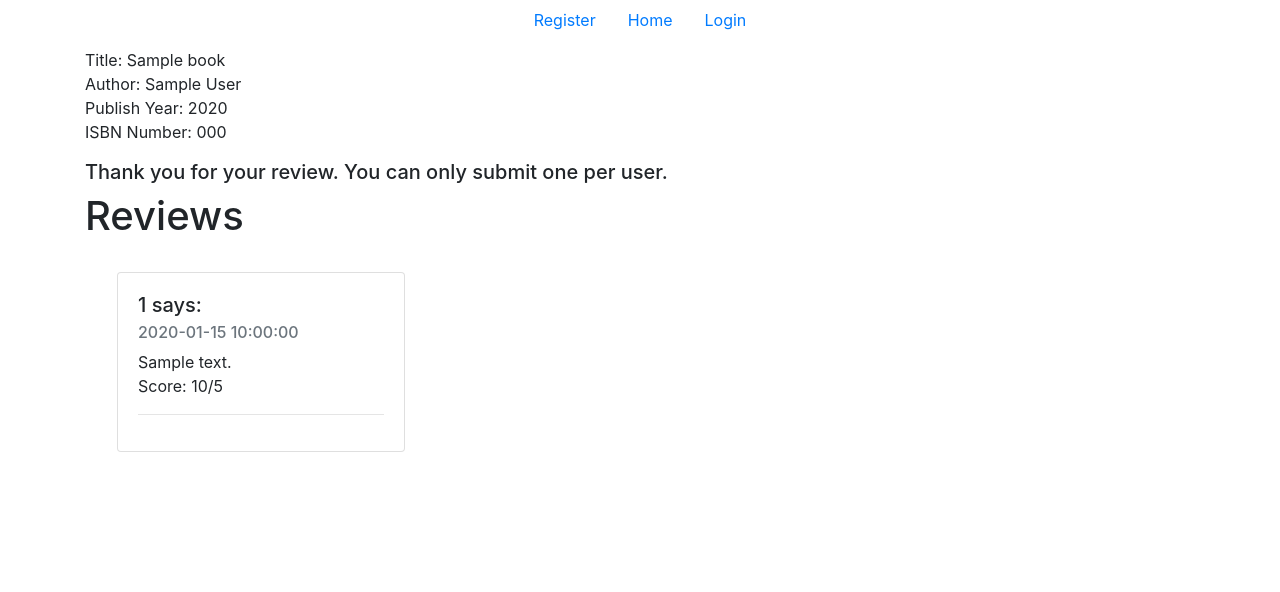
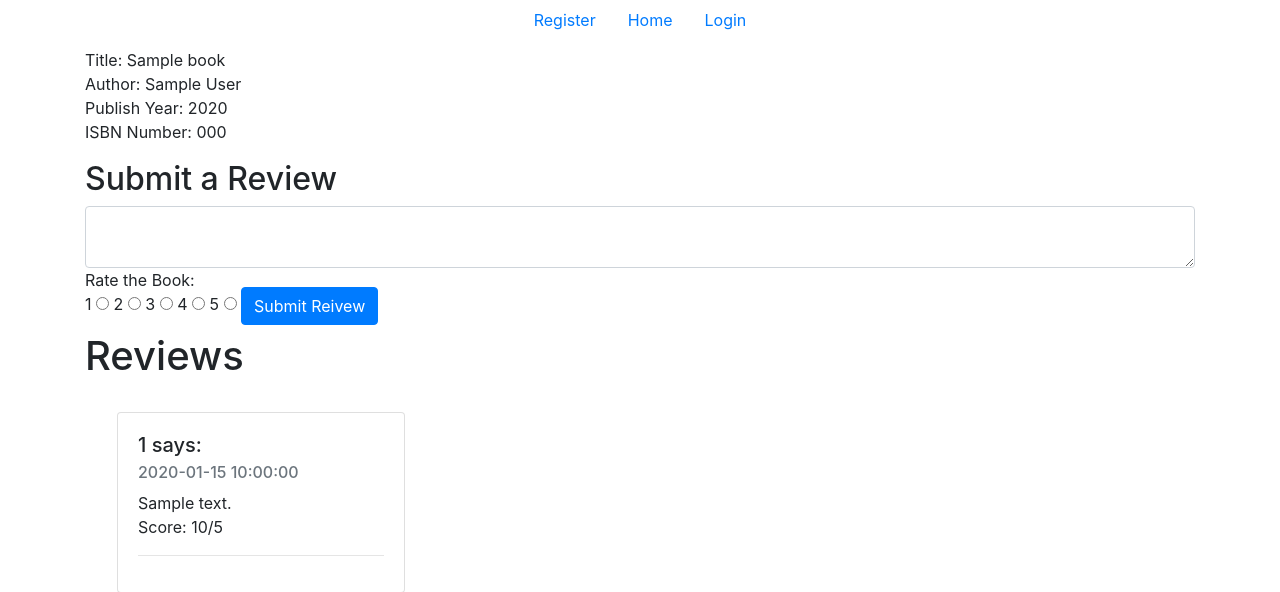
Before and after one commit to cricketthomas/cs50w, a Flask app: template project1/templates/book.html in a window 1280 px wide. Shown: the top 592 px of the page. Run offline with Flask 2, Linux system fonts and the light colour scheme; the template is opened without the code that fills it: most values are stand-ins (such as "Sample title", 1, 10 or a date in 2020); some libraries are stand-ins or nearby versions.

Commit message:
Review Submission is finished, there is some redundant code, but there is no other way to my knowledge on how to update the page WITHOUT reruning the queries to show that the data has changed. Next is good threads data, then API access then style. and passowrd hashing

```diff
--- a/project1/application.py
+++ b/project1/application.py
@@ -1,9 +1,11 @@
 import os
 import psycopg2
+import hashlib
 from flask import Flask, session, render_template, request, flash, redirect
 from flask_session import Session
 from sqlalchemy import create_engine
 from sqlalchemy.orm import scoped_session, sessionmaker
+from werkzeug.security import generate_password_hash, check_password_hash
 
 app = Flask(__name__)
 
@@ -42,11 +44,14 @@ def registered():
     session['username'] = request.form.get("username")
     username = session['username']
     password = request.form.get("password")
+    #password_hash = generate_password_hash(password)
     try:
         db.execute("INSERT INTO users (username, password) VALUES (:username, :password)",
                    {"username": username, "password": password})
         db.commit()
-        return ("User account: " + username + " created.")
+        session['logged_in'] = True
+
+        return render_template("landing.html", message=username+ "account created")
     except:
         return render_template("error.html", message="Error: username in use.")
 
@@ -92,7 +97,7 @@ def searchPage():
     return render_template("search.html")
 
 
-@app.route("/results", methods=["POST", "GET"])
+@app.route("/results", methods=["POST"])
 def results():
     textparams = request.form.get("search").replace(
         "'", "").strip().capitalize()
@@ -129,10 +134,11 @@ def book(book_id):
                       {"isbn": book_id}).fetchone()
     all_reviews = db.execute(
         "SELECT * FROM reviews WHERE book = :book", {"book": book.isbn}).fetchall()
-
+    current_review = db.execute(
+        "SELECT * FROM reviews WHERE book = :book AND reviewer_id = :reviewer_id", {"book": book.isbn, "reviewer_id": session['username']}).fetchone()
 
 # if book is None:  return render_template("error.html", message="No such book.")
-    return render_template("book.html", book=book, all_reviews=all_reviews)
+    return render_template("book.html", book=book, all_reviews=all_reviews, current_review=current_review)
 
 
 @app.route("/results/<string:book_id>/reviewed", methods=["POST", "GET"])
@@ -144,12 +150,19 @@ def review(book_id):
                       {"isbn": book_id}).fetchone()
     all_reviews = db.execute(
         "SELECT * FROM reviews WHERE book = :book", {"book": book.isbn}).fetchall()
+
+    current_review = db.execute("SELECT * FROM reviews WHERE book = :book AND reviewer_id = :reviewer_id", {
+                                "book": book.isbn, "reviewer_id": session['username']}).fetchone()
     try:
         review = db.execute("INSERT INTO reviews (reviewer_id, book, review, review_score, date) VALUES (:reviewer_id, :book, :review, :review_score, :date)", {
                             "reviewer_id": session['username'], "book": book.isbn, "review": review, "review_score": review_score, "date": "now()"})
         db.commit()
+        current_review = db.execute("SELECT * FROM reviews WHERE book = :book AND reviewer_id = :reviewer_id",
+                                    {"book": book.isbn, "reviewer_id": session['username']}).fetchone()
+        all_reviews = db.execute(
+            "SELECT * FROM reviews WHERE book = :book", {"book": book.isbn}).fetchall()
         flash("Review Submitted Sucessfully.")
-        return render_template("book.html", book=book, all_reviews=all_reviews)
+        return render_template("book.html", book=book, all_reviews=all_reviews, current_review=current_review)
     except:
         flash("Review Submission Failed. Only one review per user allowed.")
-        return render_template("book.html", book=book, all_reviews=all_reviews)
+        return render_template("book.html", book=book, all_reviews=all_reviews, current_review=current_review)
--- a/project1/requirements.txt
+++ b/project1/requirements.txt
@@ -2,3 +2,4 @@ Flask
 Flask-Session
 psycopg2
 SQLAlchemy
+hashlib
--- a/project1/templates/book.html
+++ b/project1/templates/book.html
@@ -24,7 +24,7 @@
 
 
 
-{% if not all_reviews.reviewer_id == session['username'] %}
+{% if current_review %}
 <h5>Thank you for your review. You can only submit one per user.</h5>
 {% else %}
 <h2>Submit a Review</h2>
@@ -48,7 +48,9 @@
 
 
 <h1>Reviews</h1>
-
+{% if not all_reviews%}<hr>
+<h4>No reviews yet.</h4>
+{%else%}
 <div class="card reviewCards" style="width: 18rem;">
 
     <div class="card-body">
@@ -61,7 +63,7 @@
         {% endfor %}
     </div>
 
-
+    {%endif%}
 
 
 
```
Also changed, not shown: 2 other files.
